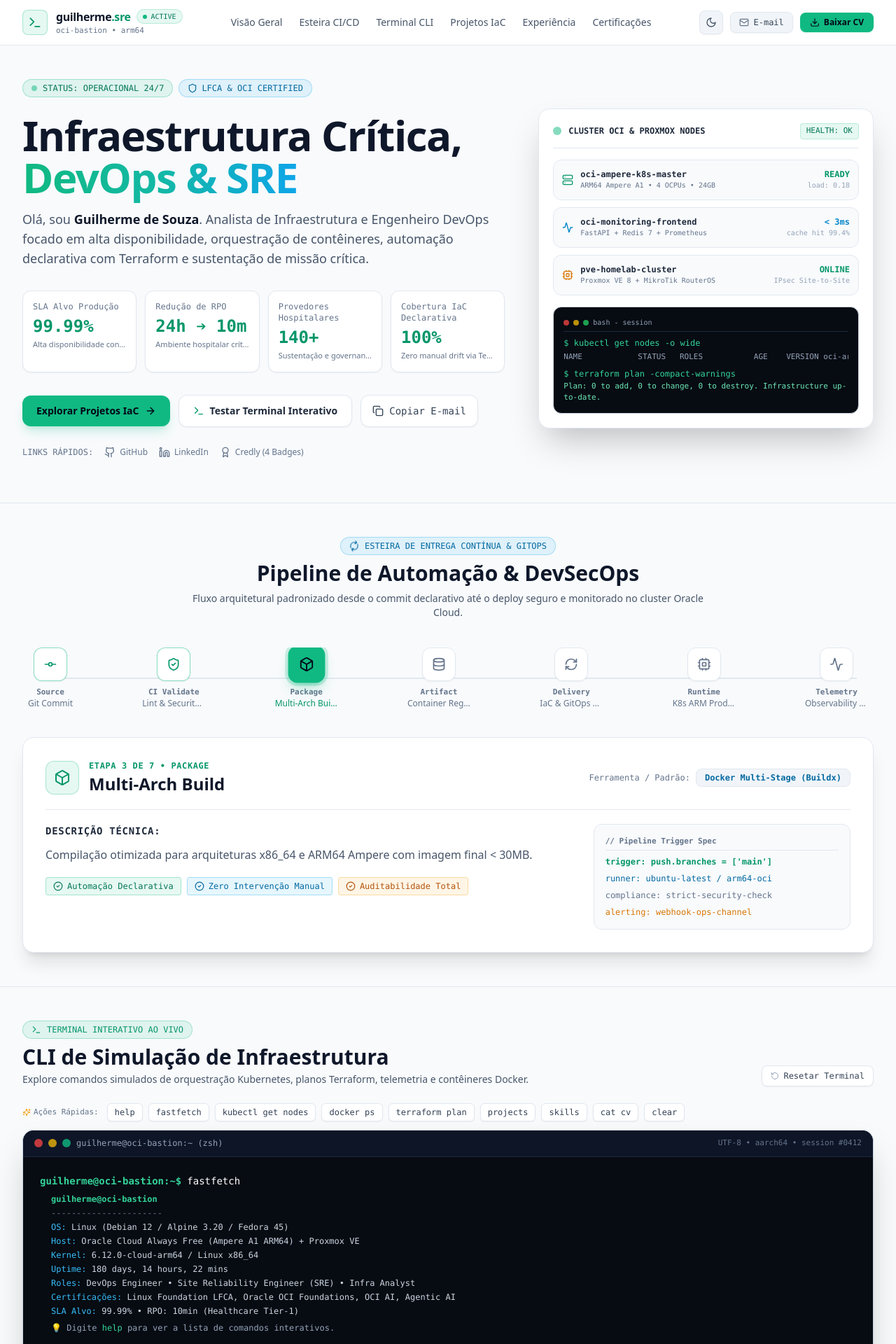
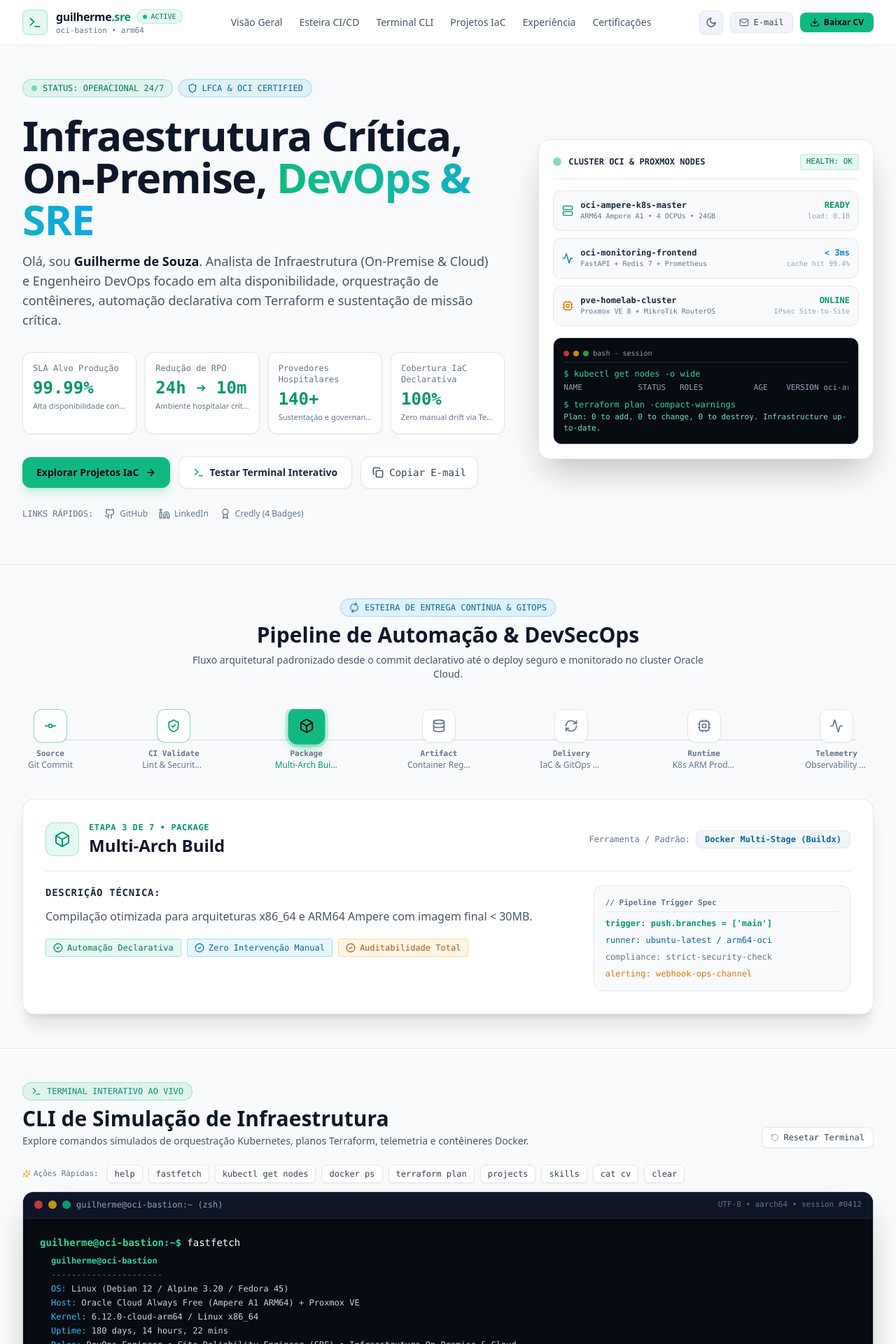
Before and after one commit to guilermiii/site-portifolio, a React (Vite) app: page / in a window 1280 px wide. Shown: the top 1920 px of the page at 70% size. Built offline with nearby package versions, Linux system fonts and the light colour scheme.

Commit message:
feat: adicionar on-premise no hero e perfil de infraestrutura

```diff
--- a/src/components/Footer.tsx
+++ b/src/components/Footer.tsx
@@ -17,10 +17,10 @@ export default function Footer() {
             </div>
             <div>
               <div className="text-slate-900 dark:text-slate-200 font-bold">
-                {PORTFOLIO_DATA.profile.name} • <span className="text-emerald-600 dark:text-emerald-400">DevOps & SRE</span>
+                {PORTFOLIO_DATA.profile.name} • <span className="text-emerald-600 dark:text-emerald-400">DevOps, SRE & Infra On-Premise</span>
               </div>
               <div className="text-slate-500 dark:text-slate-400 text-[11px]">
-                Oracle Cloud Infrastructure • Kubernetes • Terraform • Proxmox VE
+                Infraestrutura On-Premise & Cloud • Kubernetes • Terraform • Proxmox VE
               </div>
             </div>
           </div>
--- a/src/components/Hero.tsx
+++ b/src/components/Hero.tsx
@@ -35,14 +35,14 @@ export default function Hero() {
             {/* Title & Headline */}
             <div>
               <h1 className="text-4xl sm:text-5xl lg:text-6xl font-extrabold tracking-tight text-slate-900 dark:text-white leading-tight">
-                Infraestrutura Crítica,{' '}
+                Infraestrutura Crítica, On-Premise,{' '}
                 <span className="text-transparent bg-clip-text bg-gradient-to-r from-emerald-500 via-teal-500 to-sky-500 dark:from-emerald-400 dark:via-teal-300 dark:to-sky-400">
                   DevOps & SRE
                 </span>
               </h1>
               <p className="mt-4 text-base sm:text-lg text-slate-600 dark:text-slate-300 max-w-2xl leading-relaxed">
                 Olá, sou <span className="font-semibold text-slate-900 dark:text-white">{PORTFOLIO_DATA.profile.name}</span>.
-                Analista de Infraestrutura e Engenheiro DevOps focado em alta disponibilidade,
+                Analista de Infraestrutura (On-Premise & Cloud) e Engenheiro DevOps focado em alta disponibilidade,
                 orquestração de contêineres, automação declarativa com Terraform e sustentação de missão crítica.
               </p>
             </div>
--- a/src/components/InteractiveTerminal.tsx
+++ b/src/components/InteractiveTerminal.tsx
@@ -20,7 +20,7 @@ export default function InteractiveTerminal() {
           <div><span className="text-sky-400">Host:</span> Oracle Cloud Always Free (Ampere A1 ARM64) + Proxmox VE</div>
           <div><span className="text-sky-400">Kernel:</span> 6.12.0-cloud-arm64 / Linux x86_64</div>
           <div><span className="text-sky-400">Uptime:</span> 180 days, 14 hours, 22 mins</div>
-          <div><span className="text-sky-400">Roles:</span> DevOps Engineer • Site Reliability Engineer (SRE) • Infra Analyst</div>
+          <div><span className="text-sky-400">Roles:</span> DevOps Engineer • Site Reliability Engineer (SRE) • Infraestrutura On-Premise & Cloud</div>
           <div><span className="text-sky-400">Certificações:</span> Linux Foundation LFCA, Oracle OCI Foundations, OCI AI, Agentic AI</div>
           <div><span className="text-sky-400">SLA Alvo:</span> 99.99% • RPO: 10min (Healthcare Tier-1)</div>
           <div className="text-slate-400 pt-1">💡 Digite <span className="text-emerald-400">help</span> para ver a lista de comandos interativos.</div>
@@ -83,7 +83,7 @@ export default function InteractiveTerminal() {
       case 'whoami':
         output = (
           <div className="text-xs font-mono text-slate-300">
-            <span className="text-emerald-400 font-bold">guilherme de souza</span> — DevOps Engineer & SRE (guilermiii)
+            <span className="text-emerald-400 font-bold">guilherme de souza</span> — DevOps & SRE | Infraestrutura On-Premise & Cloud (guilermiii)
           </div>
         );
         break;
@@ -98,7 +98,7 @@ export default function InteractiveTerminal() {
             <div><span className="text-sky-400">Host:</span> Oracle Cloud Always Free (Ampere A1 ARM64) + Proxmox VE</div>
             <div><span className="text-sky-400">Kernel:</span> 6.12.0-cloud-arm64 / Linux x86_64</div>
             <div><span className="text-sky-400">Uptime:</span> 180 days, 14 hours, 22 mins</div>
-            <div><span className="text-sky-400">Roles:</span> DevOps Engineer • Site Reliability Engineer (SRE) • Infra Analyst</div>
+            <div><span className="text-sky-400">Roles:</span> DevOps Engineer • Site Reliability Engineer (SRE) • Infraestrutura On-Premise & Cloud</div>
             <div><span className="text-sky-400">Certificações:</span> Linux Foundation LFCA, Oracle OCI Foundations, OCI AI, Agentic AI</div>
             <div><span className="text-sky-400">SLA Alvo:</span> 99.99% • RPO: 10min (Healthcare Tier-1)</div>
           </div>
@@ -214,7 +214,7 @@ export default function InteractiveTerminal() {
           output = (
             <div className="text-xs font-mono space-y-1 text-slate-300">
               <div className="text-emerald-400 font-bold">GUILHERME DE SOUZA — CURRÍCULO EXECUTIVO</div>
-              <div>Cargo: DevOps Engineer | SRE | Infraestrutura Crítica</div>
+              <div>Cargo: DevOps Engineer | SRE | Infraestrutura Crítica & On-Premise</div>
               <div>Localização: Brasil • E-mail: guisouzaskill@gmail.com</div>
               <div className="text-slate-400 pt-1">
                 Especialista em sustentação de ambientes de alta disponibilidade 24/7 (140+ hospitais),
--- a/src/data/portfolioData.ts
+++ b/src/data/portfolioData.ts
@@ -36,8 +36,8 @@ export const PORTFOLIO_DATA = {
   profile: {
     name: 'Guilherme de Souza',
     handle: 'guilermiii',
-    title: 'DevOps Engineer & SRE | Analista de Infraestrutura Crítica',
-    headline: 'Confiabilidade, Automação IaC e Arquiteturas Cloud Native',
+    title: 'DevOps Engineer & SRE | Infraestrutura Crítica & On-Premise',
+    headline: 'Confiabilidade, Automação IaC e Arquiteturas Híbridas & Cloud Native',
     location: 'Brasil',
     status: 'Operational',
     statusText: 'Disponível para Projetos Críticos & Oportunidades',
@@ -46,7 +46,7 @@ export const PORTFOLIO_DATA = {
     github: 'https://github.com/guilermiii',
     credly: 'https://www.credly.com/users/guilherme-souza.97d0f101',
     resumePdf: '/docs/curriculo-guilherme.pdf',
-    bio: 'Profissional de Infraestrutura Crítica, DevOps e SRE com sólida experiência em sustentação 24/7 para ambientes hospitalares de alta complexidade. Especialista em automação de infraestrutura declarativa (Terraform, Ansible), conteinerização (Docker, Kubernetes), nuvem (Oracle Cloud OCI e AWS) e arquiteturas resilientes com redução expressiva de RPO/RTO.',
+    bio: 'Profissional de Infraestrutura Crítica (On-Premise & Cloud), DevOps e SRE com sólida experiência em sustentação 24/7 para ambientes hospitalares de alta complexidade. Especialista em virtualização bare-metal, automação declarativa (Terraform, Ansible), conteinerização (Docker, Kubernetes), nuvem (Oracle Cloud OCI e AWS) e arquiteturas resilientes com redução expressiva de RPO/RTO.',
   },
 
   telemetry: [
```
Also changed, not shown: index.html (+2 -2 lines).
